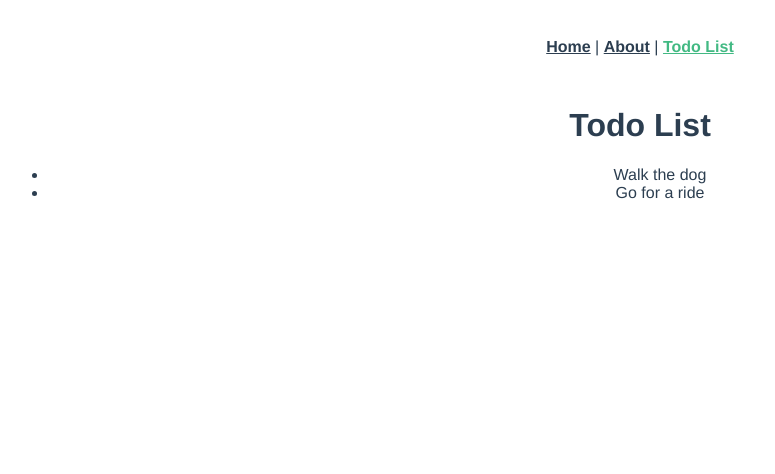
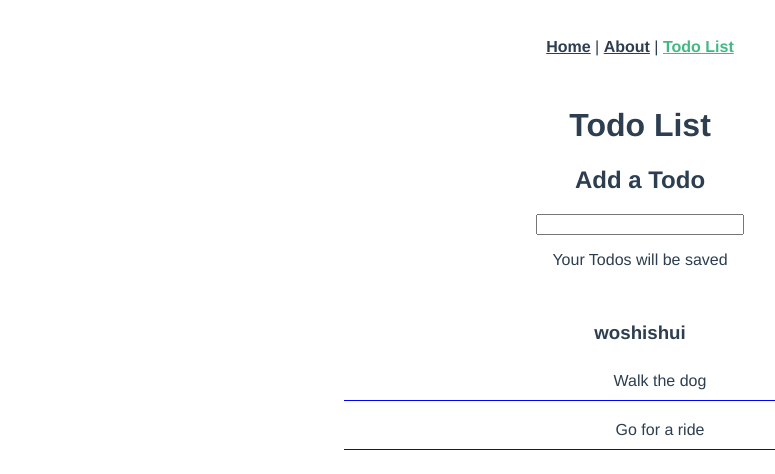
Before and after one commit to xie00053/Week06, a Vue app: page /todo-list in a window 1280 px wide. Shown: the top 474 px of the page, without its empty margins (0-775 px from the left). Built offline with nearby package versions, Linux system fonts and the light colour scheme.

Commit message:
Added a form and slots in the form component

```diff
--- /dev/null
+++ b/src/components/TodoForm.vue
@@ -0,0 +1,35 @@
+<template>
+    <div>
+        <slot name="title"></slot>
+        <form @submit.prevent="addTodo">
+            <input type="text" v-model="newTodo">
+        </form>
+        <slot name="desc"></slot>
+
+        <br/>
+        <slot>Default slot, placeholder content</slot>
+    </div>
+</template>
+<script>
+export default {
+    data(){
+        return {
+            newTodo: ""
+        };
+    },
+    methods:{
+        addTodo(){
+            if(this.newTodo.length){
+                this.$emit('newTodo', this.newTodo);
+                this.newTodo = "";
+            }
+        }
+    }
+}
+</script>
+
+<style>
+input{
+    min-width: 200px;
+}
+</style>
--- a/src/views/TodoList.vue
+++ b/src/views/TodoList.vue
@@ -1,27 +1,52 @@
 <template>
     <div>
         <h1>Todo List</h1>
-        <Todo :todos="todolist" @removeTodo="appDeleteTodo"/>
+        <TodoForm @newTodo="addTodo">
+            <h2 slot="title">Add a Todo</h2>
+            <p slot="desc">Your Todos will be saved</p>
+            <h3>woshishui</h3>
+        </TodoForm>
+        <Todo :todos="todoList" @removeTodo="appDeleteTodo"/>
     </div>
 </template>
 
 <script>
 // 用 @ 可以直接进入要找的文件夹，不需要用 ../ 只类的方式
 import Todo from "@/components/Todo.vue";
+import TodoForm from "@/components/TodoForm.vue";
+
 export default {
     data(){
         return{
-            todolist:["Walk the dog", "Go for a ride"]
+            todoList:["Walk the dog", "Go for a ride"]
         };
     },
     components: {
-        Todo
+        Todo,
+        TodoForm
     },
     methods: {
         appDeleteTodo(index) {
             // 每次删除一个list
-            this.todolist.splice(index, 1);
+            this.todoList.splice(index, 1);
+        },
+        addTodo(todo){
+            this.todoList.push(todo);
         }
     }
 };
 </script>
+
+<style>
+ul{
+    list-style: none;
+    width: 50%;
+    margin: 0 auto;
+}
+
+ul li {
+        border-bottom:1px solid blue;
+        padding:10px 0;
+        margin-bottom: 10px;
+    }
+</style>
```
